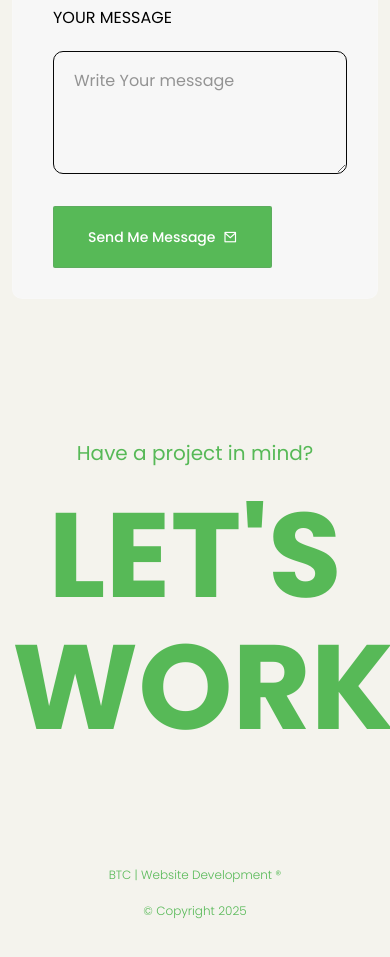
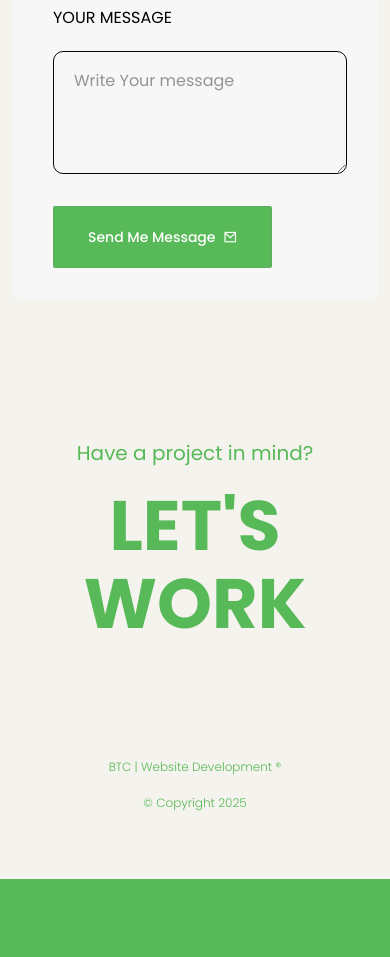
Before and after one commit to Pshravan04/web-dev, a plain HTML site: page index.html in a window 390 px wide. Shown: the part 10364-11321 px from the top of the page. After the commit the page ends 11243 px from the top, so only its background shows below. Drawn offline with nearby package versions, Linux system fonts and the light colour scheme.

Commit message:
footer-top changes

```diff
--- a/assets/css/responsive.css
+++ b/assets/css/responsive.css
@@ -295,7 +295,7 @@ Version      : 1.0
     }
 
     .footer-top h2 {
-        font-size: 120px;
+        font-size: 70px;
         line-height: 1.0em;
     }
 
```
